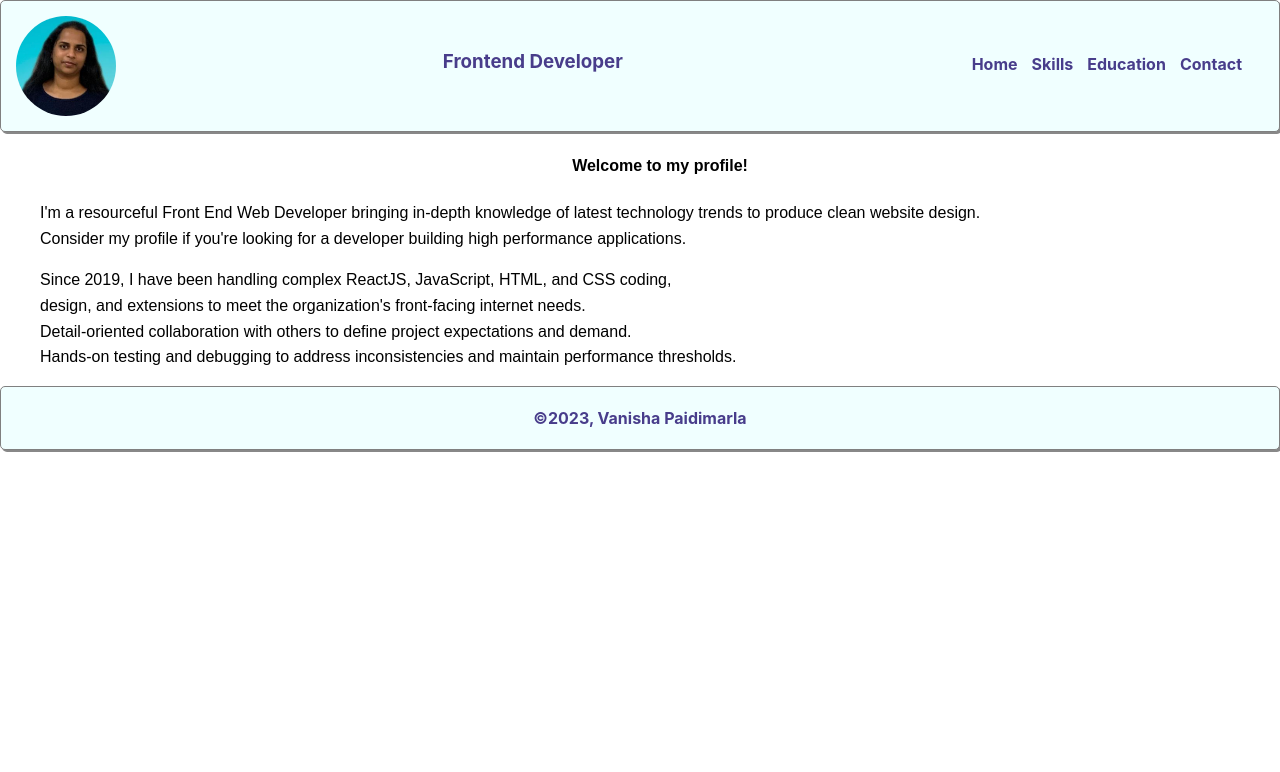
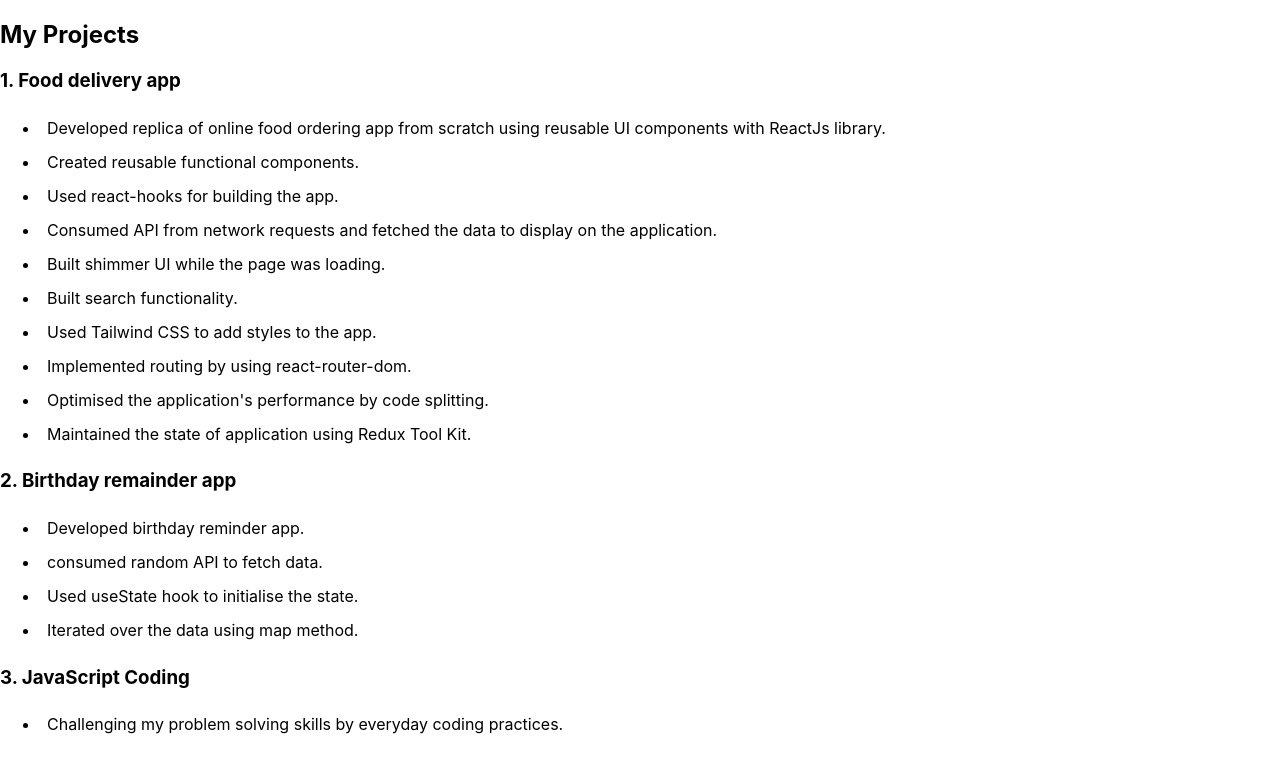
Before and after one commit to vanishap/vanishaportfolio, a React (Create React App) app: page /projects in a window 1280 px wide. Shown: the top 772 px of the page. Built offline with nearby package versions, Linux system fonts and the light colour scheme.

Commit message:
added routing

```diff
--- a/package.json
+++ b/package.json
@@ -8,6 +8,7 @@
     "@testing-library/user-event": "^13.5.0",
     "react": "^18.2.0",
     "react-dom": "^18.2.0",
+    "react-router-dom": "^6.8.1",
     "react-scripts": "5.0.1",
     "web-vitals": "^2.1.4"
   },
--- a/src/App.css
+++ b/src/App.css
@@ -45,11 +45,22 @@ ul li {
 }
 
 .introduction {
-  margin-left: 40px;
+  text-align: center;
+  margin-left:  40px;
+  margin-right: 40px;
   line-height: 1.6;
   font-family: Arial, "Helvetica Neue", Helvetica, sans-serif;
+
 }
 
 .intro-welcome{
   text-align: center;
 }
+
+.logo-img {
+  border: 1px solid black;
+}
+.contact-list {
+  list-style-type: none;
+  text-align: center;
+}
--- a/src/App.js
+++ b/src/App.js
@@ -1,16 +1,38 @@
+import { createBrowserRouter } from 'react-router-dom';
 import './App.css';
 import Footer from './components/Footer';
 import Home from './components/Home';
 import Title from './components/Title';
+import Projects from './components/Projects';
+import Contact from './components/Contact';
+
 
 function App() {
   return (
-    <div >
+    <div>
+
       <Title />
       <Home />
       <Footer />
+
     </div>
   );
 }
 
+export const appRouter = createBrowserRouter([
+  {
+    path:"/",
+    element:<App />,
+  },
+  {
+    path:"/projects",
+    element: <Projects />
+  },
+  {
+    path:"/contact",
+    element: <Contact />
+  }
+])
+
+
 export default App;
--- a/src/components/Contact.js
+++ b/src/components/Contact.js
@@ -1,7 +1,11 @@
 const Contact =()=>{
     return (
         <div>
-
+            <ul className="contact-list">
+                <li>Email:   vanishapaidimarla@gmail.com</li>
+                <li>Phone:   650-484-7215</li>
+                <li>LinkedIn: https://www.linkedin.com/in/vanisha-p-6b10b9255/</li>
+            </ul>
         </div>
     )
 }
--- a/src/components/Home.js
+++ b/src/components/Home.js
@@ -1,3 +1,5 @@
+import logos from '../assests/logos.png';
+
 const Home = ()=>{
     return (
         <div className="introduction">
@@ -6,23 +8,21 @@ const Home = ()=>{
                trends to produce clean website design. <br/>
               Consider my profile if you're looking for a developer building high
               performance applications. </p>
-            <p>Since 2019, I have been handling complex ReactJS, JavaScript, HTML, and CSS coding,<br/>
-               design, and extensions to meet the organization's front-facing internet needs. <br/>
-               Detail-oriented collaboration with others to define project expectations and demand. <br/>
-               Hands-on testing and debugging to address inconsistencies and
-               maintain performance thresholds.
+              <img className='logo-img' src={logos} alt='tech-logo'/>
+            <p className='paragraph'>Excited to start my journey as a Frontend developer.<br/>
+                I have attended an online boot camp and have been learning HTML,
+                CSS, JavaScript, and React and have gained well-versed knowledge. <br/>
+                Though I'm an entry-level applicant, I'm passionate about work and
+                can solve the coding challenges.<br/>
+                 I'm very much attracted to the user interactivity
+                in an application, and this made me very enthusiastic to learn in-depth knowledge
+                 of programming and workflow of web applications.
+            </p>
+            <p>My curiosity, enthusiasm to learn new technology and love for learning made
+                 to jump start my career in software development.<br/>
             </p>
 
         </div>
     )
 }
 export default Home;
-
-/**
-
- * Experience handling complex ReactJS, JavaScript, HTML, and CSS coding,
- * design, and extensions to meet the organization's front-facing internet needs.
- * Detail-oriented collaboration with others to define project expectations and demand.
- * Hands-on testing and debugging to address inconsistencies and
- * maintain performance thresholds.
- */
--- /dev/null
+++ b/src/components/Projects.js
@@ -0,0 +1,31 @@
+const Projects = ()=>{
+    return (
+        <div>
+            <h2>My Projects</h2>
+            <h3 >1. Food delivery app</h3>
+            <ul >
+                <li>Developed replica of online food ordering app from scratch
+                    using reusable UI components with ReactJs library.</li>
+                <li>Created reusable functional components.</li>
+                <li>Used react-hooks for building the app.</li>
+                <li>Consumed API from network requests and fetched the data to display on the application.</li>
+                <li>Built shimmer UI while the page was loading.</li>
+                <li>Built search functionality.</li>
+                <li>Used Tailwind CSS to add styles to the app.</li>
+                <li>Implemented routing by using react-router-dom.</li>
+                <li>Optimised the application's performance by code splitting.</li>
+                <li>Maintained the state of application using Redux Tool Kit.</li>
+            </ul>
+            <h3 >2. Birthday remainder app</h3>
+            <ul >
+                <li>Developed birthday reminder app.</li>
+                <li>consumed random API to fetch data.</li>
+                <li>Used useState hook to initialise the state.</li>
+                <li>Iterated over the data using map method.</li>
+            </ul>
+            <h3 >3. JavaScript Coding</h3>
+            <ul ><li>Challenging my problem solving skills by everyday coding practices.</li></ul>
+        </div>
+    )
+}
+export default Projects;
--- a/src/components/Title.js
+++ b/src/components/Title.js
@@ -1,4 +1,5 @@
-import image from '../assests/image.png'
+import image from '../assests/image.png';
+import { Link } from 'react-router-dom';
 
 const Title = ()=>{
     return (
@@ -6,10 +7,9 @@ const Title = ()=>{
             <img className = 'title-img' src= {image} alt= "Vanisha's pic"/>
             <h3 className='title-role'>Frontend Developer</h3>
             <ul className='title-list'>
-                <li>Home</li>
-                <li>Skills</li>
-                <li>Education</li>
-                <li>Contact</li>
+                <Link to= "/"><li>Home</li></Link>
+                <Link to= "/projects"><li>Projects</li></Link>
+                <Link to= "/contact"><li>Contact</li></Link>
             </ul>
         </div>
     )
--- a/src/index.js
+++ b/src/index.js
@@ -2,11 +2,13 @@ import React from 'react';
 import ReactDOM from 'react-dom/client';
 import './index.css';
 import App from './App';
+import { appRouter } from './App';
+import { RouterProvider } from 'react-router-dom';
 
 
 const root = ReactDOM.createRoot(document.getElementById('root'));
 root.render(
-  <React.StrictMode>
+  <RouterProvider router= {appRouter}>
     <App />
-  </React.StrictMode>
+  </RouterProvider>
 );
```
Also changed, not shown: src/components/Education.js (deleted, +0 -8 lines), src/components/Skills.js (deleted, +0 -8 lines), src/assests/logos.png (added), 1 other file (tests, documents, lock files or other folders).
